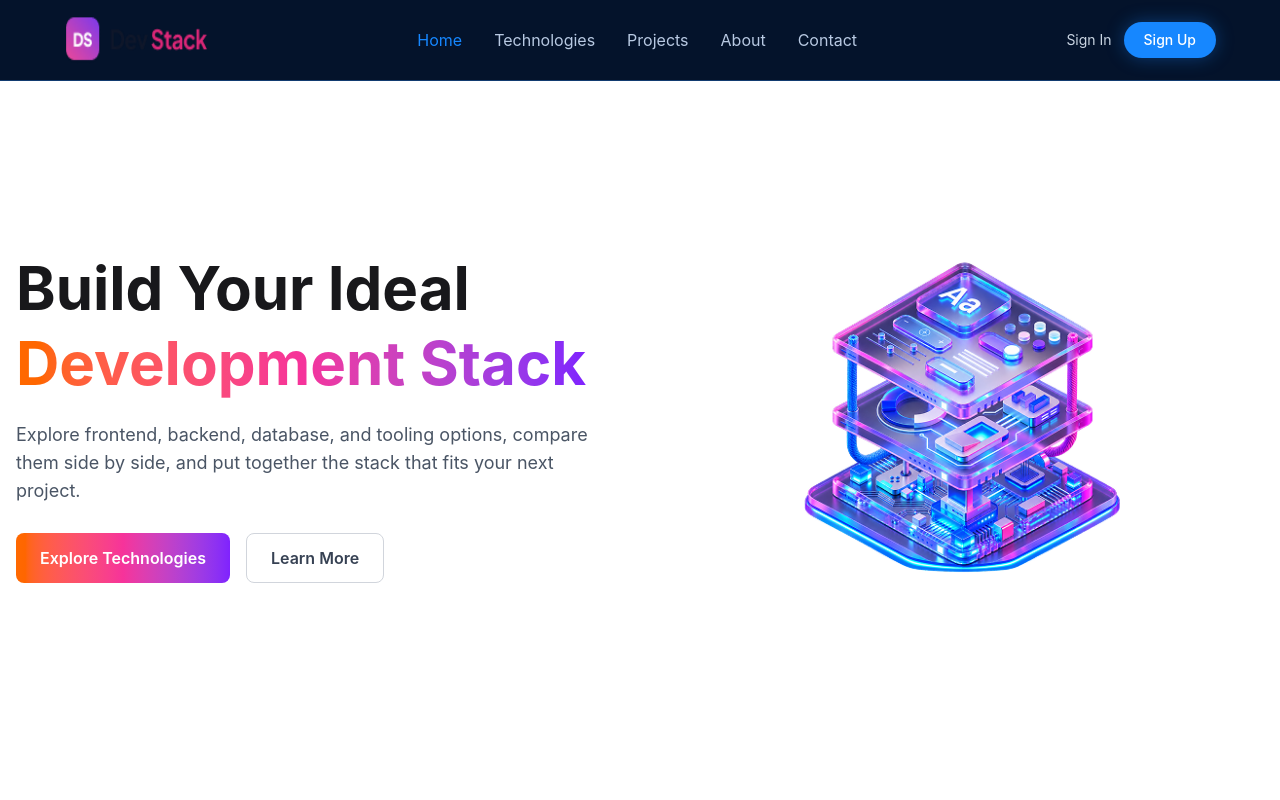
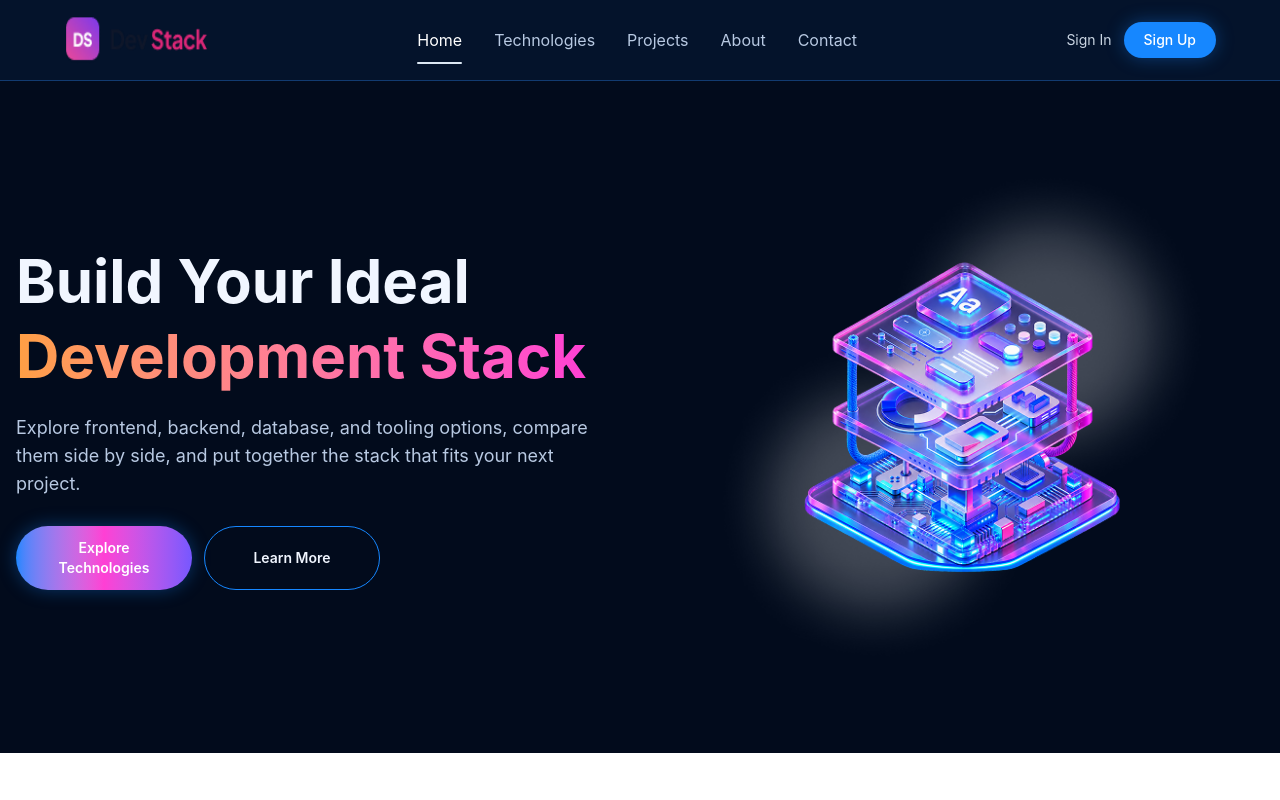
Before and after one commit to maria-dev4/assignment-05, a React (Vite) app: page / in a window 1280 px wide. Shown: the top 800 px of the page. Built offline with nearby package versions, Linux system fonts and the light colour scheme.

Commit message:
improve banner section

```diff
--- a/src/Components/Banner.tsx
+++ b/src/Components/Banner.tsx
@@ -1,37 +1,36 @@
-import React from 'react';
+
+import React from "react";
 import BannerImg from "../assets/banner-stack.png";
 
 const Banner = () => {
   return (
-    <div>
-
+    <div className="bg-bg">
       <section className="container mx-auto px-4 py-12 md:py-16 lg:py-20">
         <div className="flex flex-col items-center justify-between gap-10 md:flex-row">
 
-
           <div className="w-full text-center md:w-1/2 md:text-left">
 
-            <h1 className="text-4xl font-bold leading-tight md:text-5xl lg:text-6xl">
+            <h1 className="text-4xl font-bold leading-tight text-heading md:text-5xl lg:text-6xl">
               Build Your Ideal
               <br />
-              <span className="bg-gradient-to-r from-orange-500 via-pink-500 to-violet-600 bg-clip-text text-transparent">
+              <span className="whitespace-nowrap bg-gradient-to-r from-orange to-pink bg-clip-text text-transparent">
                 Development Stack
               </span>
             </h1>
 
-            <p className="mt-5 text-base leading-7 text-gray-600 md:text-lg">
+            <p className="mt-5 text-base leading-7 text-text md:text-lg">
               Explore frontend, backend, database, and tooling options,
               compare them side by side, and put together the stack that
               fits your next project.
             </p>
 
-            <div className="mt-7 flex flex-col gap-4 sm:flex-row md:justify-start">
+            <div className="mt-7 flex justify-center gap-3 md:justify-start">
 
-              <button className="rounded-lg bg-gradient-to-r from-orange-500 via-pink-500 to-violet-600 px-6 py-3 font-semibold text-white">
+              <button className="w-44 rounded-full bg-gradient-to-r from-btn1 via-pink to-purple px-4 py-3 text-sm font-semibold text-white shadow-[0_0_18px_rgba(22,135,255,0.35)] transition-all duration-300 hover:shadow-[0_0_24px_rgba(22,135,255,0.5)]">
                 Explore Technologies
               </button>
 
-              <button className="rounded-lg border border-gray-300 px-6 py-3 font-semibold text-gray-700">
+              <button className="w-44 rounded-full border border-blue px-4 py-3 text-sm font-semibold text-heading transition-all duration-300 hover:bg-blue/10">
                 Learn More
               </button>
 
@@ -49,7 +48,6 @@ const Banner = () => {
 
         </div>
       </section>
-
     </div>
   );
 };
--- a/src/Components/Nav.tsx
+++ b/src/Components/Nav.tsx
@@ -61,7 +61,8 @@ const Nav = () => {
 
 
           <ul className="flex items-center gap-8 text-text">
-            <li className="text-btn1">Home</li>
+            <li className="relative text-white">Home<span className="absolute -bottom-3 left-0 w-full h-0.5 rounded-full bg-[#dce8f4]"></span></li>
+
             <li>Technologies</li>
             <li>Projects</li>
             <li>About</li>
```
